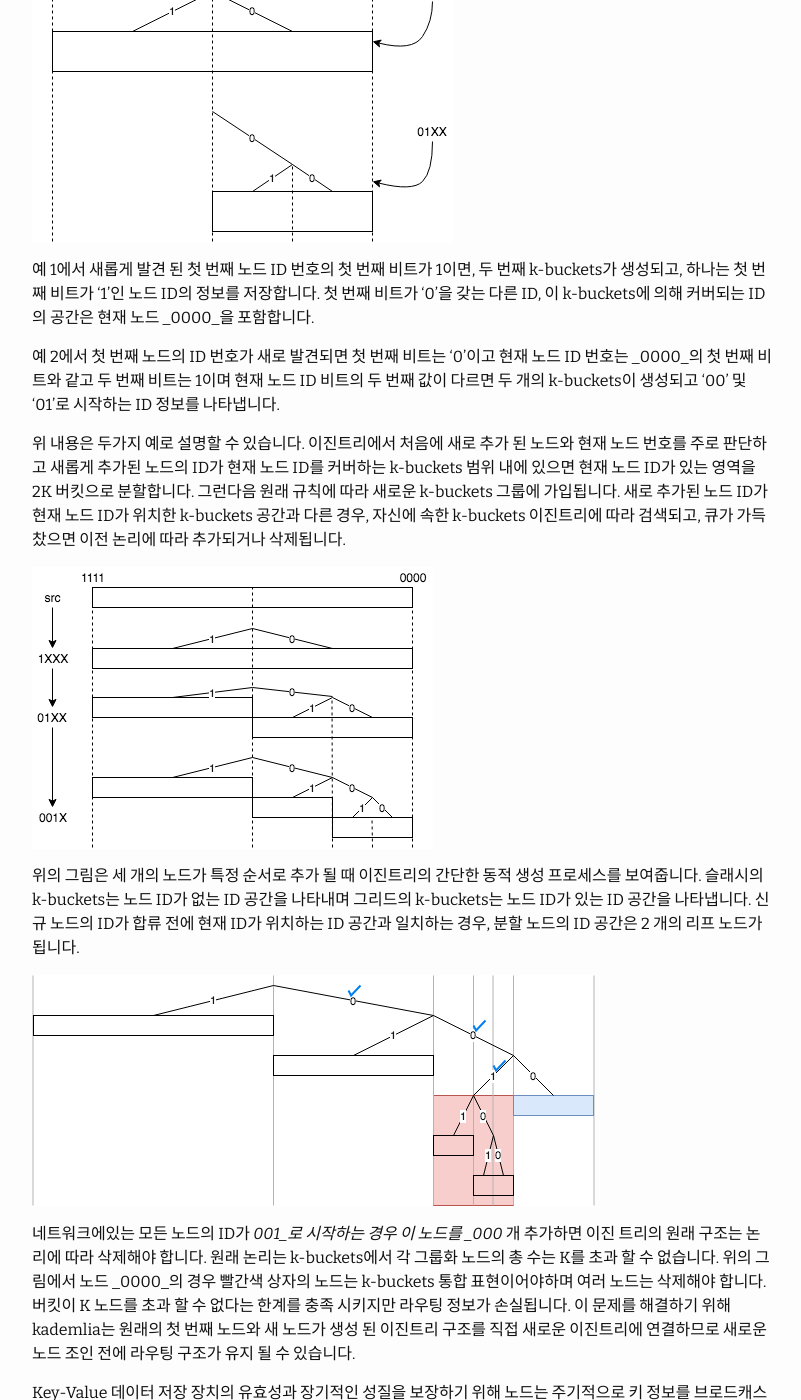
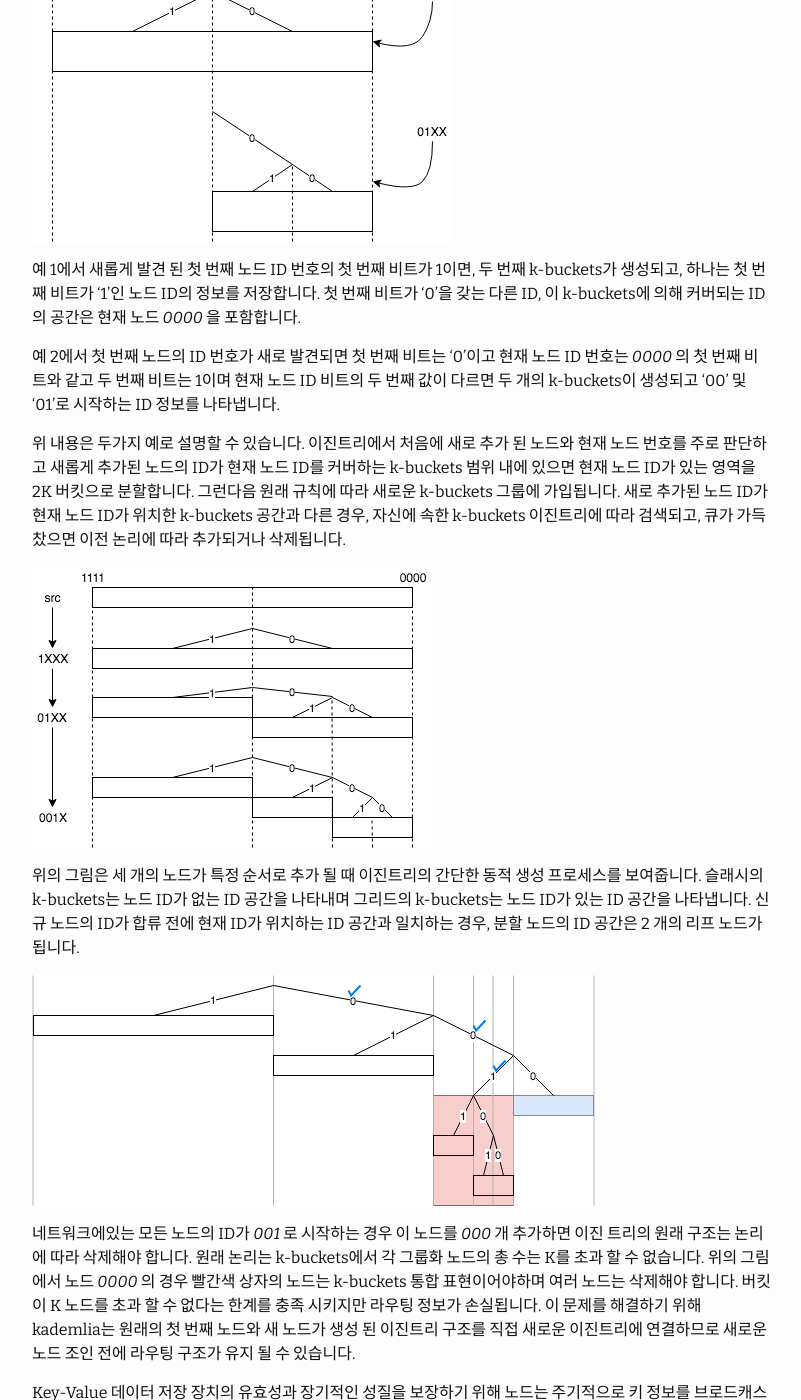
Before and after one commit to uni2u/uni2u.github.io, a Jekyll site: the page built from _posts/2018-09-18-IPFS06.md, in a window 1280 px wide and 1400 px high, scrolled down 5684 px. Shown: the whole window, without its empty margins (238-1039 px from the left). Built offline with Jekyll 4.4.1, drawn with Linux system fonts in a browser that asks for light colours; some of the changed text lies outside the part shown.

```diff
--- a/_posts/2018-09-18-IPFS06.md
+++ b/_posts/2018-09-18-IPFS06.md
@@ -27,24 +27,24 @@ meta: "Springfield"
 
 ![XOR 연산](/images/ipfs_kademlia_02.png)
 
-첫 번째 연산은 XOR 연산이며, 두 비트의 값이 같으면 XOR 연산의 결과는 `0` 입니다. 두 비트의 값이 다른 경우 연산 결과는 `1` 이되고 두 네트워크 노드의 ID를 기반으로 이와 같이 계산합니다. 거리는 그림과 같이 노드 x의 id 값이 0011 인 것으로 가정하고, 대상 노드 1110 사이의 거리를 계산하면 결과는 1101 입니다. 이 연산을 기반으로 다음과 같은 계산을 유도합니다.
+첫 번째 연산은 XOR 연산이며, 두 비트의 값이 같으면 XOR 연산의 결과는 `0` 입니다. 두 비트의 값이 다른 경우 연산 결과는 `1` 이되고 두 네트워크 노드의 ID를 기반으로 이와 같이 계산합니다. 거리는 그림과 같이 노드 x의 id 값이 0011 인 것으로 가정하고, 대상 노드 _1110_ 사이의 거리를 계산하면 결과는 _1101_ 입니다. 이 연산을 기반으로 다음과 같은 계산을 유도합니다.
 
 ![이웃노드 탐색](/images/ipfs_kademlia_03.png)
 
 위 그림에서 A 노드 ID에서 다른 노드 ID를 찾는 과정을 간단하게 나열하면 다음과 같습니다.
 
 - 0번째 비트가 있는 A 노드에는 _1_ 이 있음
-- 처음 세자리는 001 이며 마지막만 다른 노드 즉, ID가 _0010_ 인 노드가 있을 수 있음
-  - 해당 노드는 XOR 연산에 따라 거리가 1 임을 알 수 있음
+- 처음 세자리는 _001_ 이며 마지막만 다른 노드 즉, ID가 _0010_ 인 노드가 있을 수 있음
+  - 해당 노드는 XOR 연산에 따라 거리가 '1' 임을 알 수 있음
 - 1번째 비트를 위와 같이 바라보면 노드와 다른 ID를 가진 노드는 2가지가 있을 수 있음
   - _0000_, _0001_ 임을 알 수 있음
-  - 즉, 노드 ID가 _00_으로 시작하는 노드가 있음을 알 수 있음
+  - 즉, 노드 ID가 _00_ 으로 시작하는 노드가 있음을 알 수 있음
 - 2번째 비트를 위와 같이 바라보면 노드와 다른 ID를 가진 노드는 4가지가 있을 수 있음
   - _0100_, _0101_, _0110_, _0111_ 임을 알 수 있음
-  - 즉, 노드 ID가 _0_으로 시작하는 노드가 있음을 알 수 있음
+  - 즉, 노드 ID가 _0_ 으로 시작하는 노드가 있음을 알 수 있음
 - 3번째 비트를 위와 같이 바라보면 노드와 다른 ID를 가진 노드는 8가지가 있을 수 있음
   - _1000_, _1001_, _1010_, _1011_, _1100_, _1101_, _1110_, _1111_ 임을 알 수 있음
-  - 즉, 노드 ID가 _1_로 시작하며 노드 ID와 공통 시작점을 가지고 있지 않음
+  - 즉, 노드 ID가 _1_ 로 시작하며 노드 ID와 공통 시작점을 가지고 있지 않음
 - 이러한 계산을 통하여 A 노드 _0011_ 과의 거리에 따라 다른 카테고리로 나눌 수 있음
   - 0번째 비트와의 거리는 '1'
   - 1번째 비트와의 거리는 '2~3'
@@ -63,7 +63,7 @@ meta: "Springfield"
 
 이 방법으로 경로를 찾으면 전체 네트워크에 n개의 노드가 있는 경우 최악 검색 속도는 n의 2 로그입니다. 이 알고리즘은 매우 빠른 검색 알고리즘입니다. 노드가 100만 개이면 검색은 최대 20회만에 대상 노드를 찾을 수 있습니다.
 
-즉, _0011_ 노드가 _1100_ 노드를 찾는 경우 '1' 로 시작되는 모든 노드 정보를 알 필요 없이 '1'로 시작되는 노드 하나만 알면되고, 그 노드를 통해 _1100_의 행방을 수소문 하면 되는 것입니다. 결론적으로 Kademlia는 모든 정보를 가지고 있을 수 없는 거대한 집합군에서 특정 노드를 빠르게 O(log2(n)) 찾기 위한 방식입니다.
+즉, _0011_ 노드가 _1100_ 노드를 찾는 경우 '1' 로 시작되는 모든 노드 정보를 알 필요 없이 '1'로 시작되는 노드 하나만 알면되고, 그 노드를 통해 _1100_ 의 행방을 수소문 하면 되는 것입니다. 결론적으로 Kademlia는 모든 정보를 가지고 있을 수 없는 거대한 집합군에서 특정 노드를 빠르게 O(log2(n)) 찾기 위한 방식입니다.
 
 ### k-bucket
 
@@ -111,9 +111,9 @@ Kedamlia 프로토콜은 `PING`, `STORE`, `FIND_NODE`, `FIND_VALUE` 네 가지
 
 ![비어있는 이진트리 예](/images/ipfs_kademlia_08.png)
 
-예 1에서 새롭게 발견 된 첫 번째 노드 ID 번호의 첫 번째 비트가 1이면, 두 번째 k-buckets가 생성되고, 하나는 첫 번째 비트가 '1'인 노드 ID의 정보를 저장합니다. 첫 번째 비트가 '0'을 갖는 다른 ID, 이 k-buckets에 의해 커버되는 ID의 공간은 현재 노드 _0000_을 포함합니다.
+예 1에서 새롭게 발견 된 첫 번째 노드 ID 번호의 첫 번째 비트가 1이면, 두 번째 k-buckets가 생성되고, 하나는 첫 번째 비트가 '1'인 노드 ID의 정보를 저장합니다. 첫 번째 비트가 '0'을 갖는 다른 ID, 이 k-buckets에 의해 커버되는 ID의 공간은 현재 노드 _0000_ 을 포함합니다.
 
-예 2에서 첫 번째 노드의 ID 번호가 새로 발견되면 첫 번째 비트는 '0'이고 현재 노드 ID 번호는 _0000_의 첫 번째 비트와 같고 두 번째 비트는 1이며 현재 노드 ID 비트의 두 번째 값이 다르면 두 개의 k-buckets이 생성되고 '00' 및 '01'로 시작하는 ID 정보를 나타냅니다.
+예 2에서 첫 번째 노드의 ID 번호가 새로 발견되면 첫 번째 비트는 '0'이고 현재 노드 ID 번호는 _0000_ 의 첫 번째 비트와 같고 두 번째 비트는 1이며 현재 노드 ID 비트의 두 번째 값이 다르면 두 개의 k-buckets이 생성되고 '00' 및 '01'로 시작하는 ID 정보를 나타냅니다.
 
 위 내용은 두가지 예로 설명할 수 있습니다. 이진트리에서 처음에 새로 추가 된 노드와 현재 노드 번호를 주로 판단하고 새롭게 추가된 노드의 ID가 현재 노드 ID를 커버하는 k-buckets 범위 내에 있으면 현재 노드 ID가 있는 영역을 2K 버킷으로 분할합니다. 그런다음 원래 규칙에 따라 새로운 k-buckets 그룹에 가입됩니다. 새로 추가된 노드 ID가 현재 노드 ID가 위치한 k-buckets 공간과 다른 경우, 자신에 속한 k-buckets 이진트리에 따라 검색되고, 큐가 가득 찼으면 이전 논리에 따라 추가되거나 삭제됩니다.
 
@@ -123,7 +123,7 @@ Kedamlia 프로토콜은 `PING`, `STORE`, `FIND_NODE`, `FIND_VALUE` 네 가지
 
 ![이진트리 동적 조인 프로세스](/images/ipfs_kademlia_10.png)
 
-네트워크에있는 모든 노드의 ID가 _001_로 시작하는 경우 이 노드를 _000_ 개 추가하면 이진 트리의 원래 구조는 논리에 따라 삭제해야 합니다. 원래 논리는 k-buckets에서 각 그룹화 노드의 총 수는 K를 초과 할 수 없습니다. 위의 그림에서 노드 _0000_의 경우 빨간색 상자의 노드는 k-buckets 통합 표현이어야하며 여러 노드는 삭제해야 합니다. 버킷이 K 노드를 초과 할 수 없다는 한계를 충족 시키지만 라우팅 정보가 손실됩니다. 이 문제를 해결하기 위해 kademlia는 원래의 첫 번째 노드와 새 노드가 생성 된 이진트리 구조를 직접 새로운 이진트리에 연결하므로 새로운 노드 조인 전에 라우팅 구조가 유지 될 수 있습니다.
+네트워크에있는 모든 노드의 ID가 _001_ 로 시작하는 경우 이 노드를 _000_ 개 추가하면 이진 트리의 원래 구조는 논리에 따라 삭제해야 합니다. 원래 논리는 k-buckets에서 각 그룹화 노드의 총 수는 K를 초과 할 수 없습니다. 위의 그림에서 노드 _0000_ 의 경우 빨간색 상자의 노드는 k-buckets 통합 표현이어야하며 여러 노드는 삭제해야 합니다. 버킷이 K 노드를 초과 할 수 없다는 한계를 충족 시키지만 라우팅 정보가 손실됩니다. 이 문제를 해결하기 위해 kademlia는 원래의 첫 번째 노드와 새 노드가 생성 된 이진트리 구조를 직접 새로운 이진트리에 연결하므로 새로운 노드 조인 전에 라우팅 구조가 유지 될 수 있습니다.
 
 Key-Value 데이터 저장 장치의 유효성과 장기적인 성질을 보장하기 위해 노드는 주기적으로 키 정보를 브로드캐스팅해야 합니다. 정보가 정기적으로 업데이트되지 않으면 Key-Value를 수락하는 노드가 정보를 저장하거나 노드가 오프라인 상태가 되거나 새로운 노드가 온라인 상태이고 ID 값이 현재 K 노드보다 데이터 게시자에 더 가깝지만 데이터에 대한 정보가 없을 수 있습니다. 위의 두 가지 조건으로 인해 데이터가 검색되지 않을 수 있습니다.
 
```
